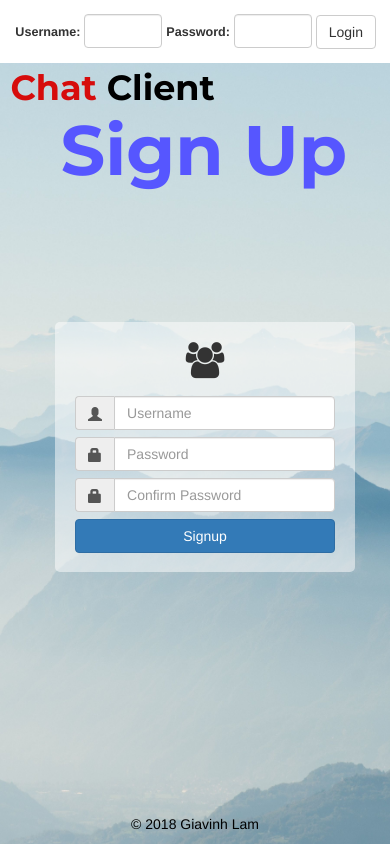
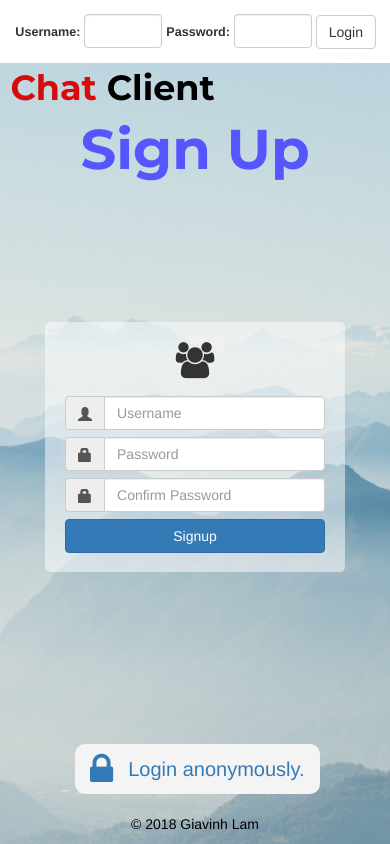
Before and after one commit to giavinh79/chatclient, a website: page index.html in a window 390 px wide. Drawn offline with nearby package versions, Linux system fonts and the light colour scheme.

Commit message:
accounts implementedand some design changes

```diff
--- a/index.html
+++ b/index.html
@@ -92,6 +92,11 @@
             </form>
           </div>
 
+          <div class="anonymous">
+            <a href="loggedin.html"><i class="fa fa-lock" style="font-size:36px; display: inline-block; padding-right: 15px; line-height: 50px;"></i></a>
+            <a href="loggedin.html"><p>Login anonymously.</p></a>
+          </div>
+
           <div class="footer">
             <p>&copy 2018 Giavinh Lam</p>
           </div>
--- a/loginstyle.css
+++ b/loginstyle.css
@@ -30,6 +30,12 @@ h1 {
     padding-left: 0.25em;
     line-height: 10vh;
     vertical-align:middle;
+}
+
+.anonymous i {
+    position: absolute;
+    padding-left: 200px;
+    bottom: 10;
 }
 
 form input {
--- a/package.json
+++ b/package.json
@@ -4,10 +4,11 @@
     "description": "chat client",
     "scripts": {
         "start": "node index.js"
-      },
+    },
     "dependencies": {
         "express": "4.16.3",
         "mongodb": "^3.0.3",
+        "mustache": "^2.3.0",
         "socket.io": "2.0.4"
     }
 }
--- a/style.css
+++ b/style.css
@@ -33,7 +33,7 @@ h1 {
 
 h2 {
   text-align: center;
-  margin: 0.7em 0em 0.5em 0.25em;
+  margin: 0.5em 0em 0.5em 0.3em;
   color: rgb(86, 86, 255);
   font-size: 5em;
   font-family: 'Montserrat';
@@ -66,7 +66,7 @@ h2 {
   padding: 20px;
   top: 50%;
   left: 50%;
-  margin: -100px 0 0 -140px;
+  margin: -105px 0 0 -140px;
   position: absolute;
 }
 
@@ -91,6 +91,24 @@ h2 {
   padding-bottom: 10px;
 }
 
+.anonymous {
+  display: flex;
+  position: absolute;
+  height: 50px;
+  bottom: 30;
+  right: 30;
+  background-color: rgb(244, 244, 244);
+  padding: 0 15px 0 15px;
+  border-radius: 10px;
+}
+
+.anonymous p {
+  display: inline-block;
+  font-size: 20px;
+  line-height: 50px;
+  vertical-align: middle;
+}
+
 @media only screen and (max-width: 850px) {
   h1 {
     margin-top: 1.6em;
@@ -99,6 +117,36 @@ h2 {
     position: absolute;
     z-index: 2;
   }
+
+  .menu {
+    margin: -100px 0 0 -150px;
+  }
+
+  .menuReal {
+    margin: -100px 0 0 -150px;
+  }
+
+  h2 {
+    margin-top: 1em;
+    margin-left: 0em;
+    font-size: 4em;
+  }
+
+  .anonymous {
+    right: initial;
+    bottom: 50;
+    z-index: 10;
+    left: 50%;
+    margin: 0 0 0 -120px;
+    position: absolute;
+  }
+
+  /* height: 250px;
+  padding: 20px;
+  top: 50%;
+  left: 50%;
+  margin: -105px 0 0 -140px;
+  position: absolute; */
 
   .form-inline div {
     display: inline-block;
```
Also changed, not shown: index.js (+26 -29 lines), loggedin.html (+9 -20 lines), 1 other file.
